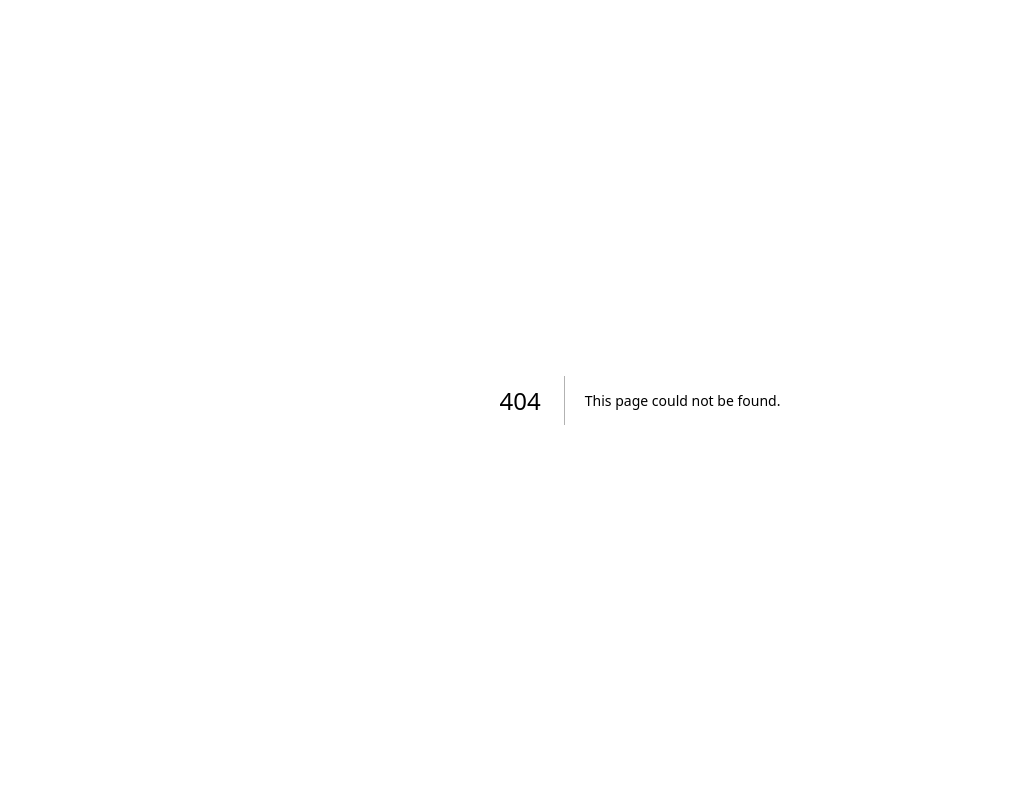
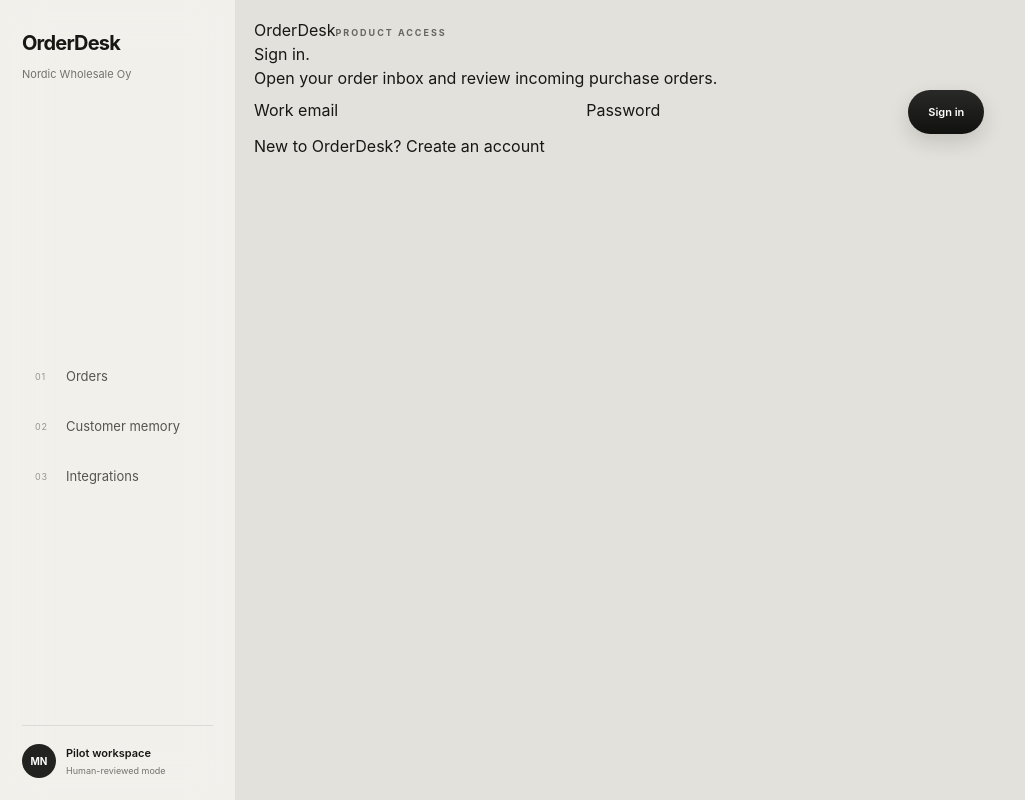
Before and after one commit to miromnb-coder/OrderDesk-Nordic, a Next.js app: page /app/login in a window 1280 px wide. Before the commit this address had no page. Shown: the whole page, without its empty margins (0-1025 px from the left). Built offline with nearby package versions, Linux system fonts and the light colour scheme.

Commit message:
Add product login and signup

```diff
--- /dev/null
+++ b/app/app/login/page.tsx
@@ -0,0 +1,95 @@
+"use client";
+
+import { useState, type FormEvent } from "react";
+import { supabase } from "@/lib/supabase-browser";
+
+type Mode = "signin" | "signup";
+
+export default function LoginPage() {
+  const [mode, setMode] = useState<Mode>("signin");
+  const [status, setStatus] = useState<"idle" | "loading" | "sent" | "error">("idle");
+  const [message, setMessage] = useState("");
+
+  async function submit(event: FormEvent<HTMLFormElement>) {
+    event.preventDefault();
+    setStatus("loading");
+    setMessage("");
+
+    const form = new FormData(event.currentTarget);
+    const email = String(form.get("email") ?? "").trim();
+    const password = String(form.get("password") ?? "");
+
+    try {
+      if (mode === "signup") {
+        const { data, error } = await supabase.auth.signUp({ email, password });
+        if (error) throw error;
+
+        if (!data.session) {
+          setStatus("sent");
+          setMessage("Check your email to confirm the account, then come back and sign in.");
+          return;
+        }
+      } else {
+        const { error } = await supabase.auth.signInWithPassword({ email, password });
+        if (error) throw error;
+      }
+
+      window.location.href = "/app";
+    } catch (error) {
+      setStatus("error");
+      setMessage(error instanceof Error ? error.message : "Something went wrong.");
+    }
+  }
+
+  return (
+    <div className="od-auth-card">
+      <a className="od-auth-brand" href="/">OrderDesk</a>
+      <span className="od-kicker">PRODUCT ACCESS</span>
+      <h1>{mode === "signin" ? "Sign in." : "Create your workspace."}</h1>
+      <p>
+        {mode === "signin"
+          ? "Open your order inbox and review incoming purchase orders."
+          : "Create an OrderDesk account. Your workspace data stays isolated by organization."}
+      </p>
+
+      <form className="od-auth-form" onSubmit={submit}>
+        <label>
+          <span>Work email</span>
+          <input type="email" name="email" autoComplete="email" required />
+        </label>
+        <label>
+          <span>Password</span>
+          <input
+            type="password"
+            name="password"
+            autoComplete={mode === "signin" ? "current-password" : "new-password"}
+            minLength={8}
+            required
+          />
+        </label>
+
+        {message && (
+          <p className={status === "error" ? "od-auth-error" : "od-auth-message"} role="status">
+            {message}
+          </p>
+        )}
+
+        <button className="od-primary-button od-auth-submit" type="submit" disabled={status === "loading"}>
+          {status === "loading" ? "Please wait…" : mode === "signin" ? "Sign in" : "Create account"}
+        </button>
+      </form>
+
+      <button
+        type="button"
+        className="od-auth-switch"
+        onClick={() => {
+          setMode(mode === "signin" ? "signup" : "signin");
+          setStatus("idle");
+          setMessage("");
+        }}
+      >
+        {mode === "signin" ? "New to OrderDesk? Create an account" : "Already have an account? Sign in"}
+      </button>
+    </div>
+  );
+}
```
